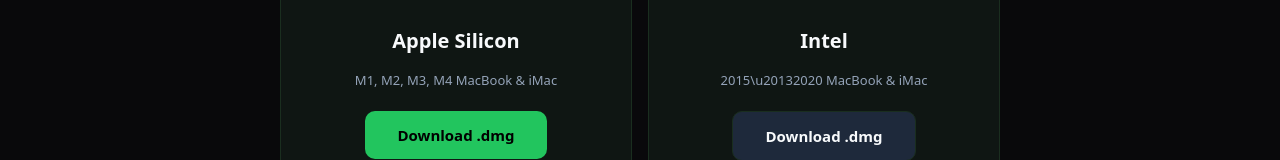
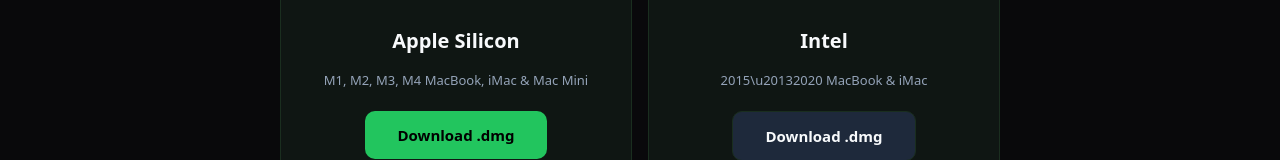
Before and after one commit to peterdisbrow/tally-landing, a Next.js app: page /download in a window 1280 px wide. Shown: the part 345-505 px from the top of the page. Built offline with nearby package versions, Linux system fonts and the light colour scheme; no server answers.

Commit message:
Add Mac Mini to download page device list

```diff
--- a/app/download/page.js
+++ b/app/download/page.js
@@ -53,7 +53,7 @@
               <div style={{ fontSize: 40, marginBottom: 12 }}>{'\uF8FF'}</div>
               <h2 style={{ fontSize: 20, fontWeight: 700, marginBottom: 6 }}>Apple Silicon</h2>
               <p style={{ color: MUTED, fontSize: 13, marginBottom: 20 }}>
-                M1, M2, M3, M4 MacBook &amp; iMac
+                M1, M2, M3, M4 MacBook, iMac &amp; Mac Mini
               </p>
               <a
                 href="https://github.com/peterdisbrow/tally/releases/latest/download/Tally-arm64.dmg"
```
